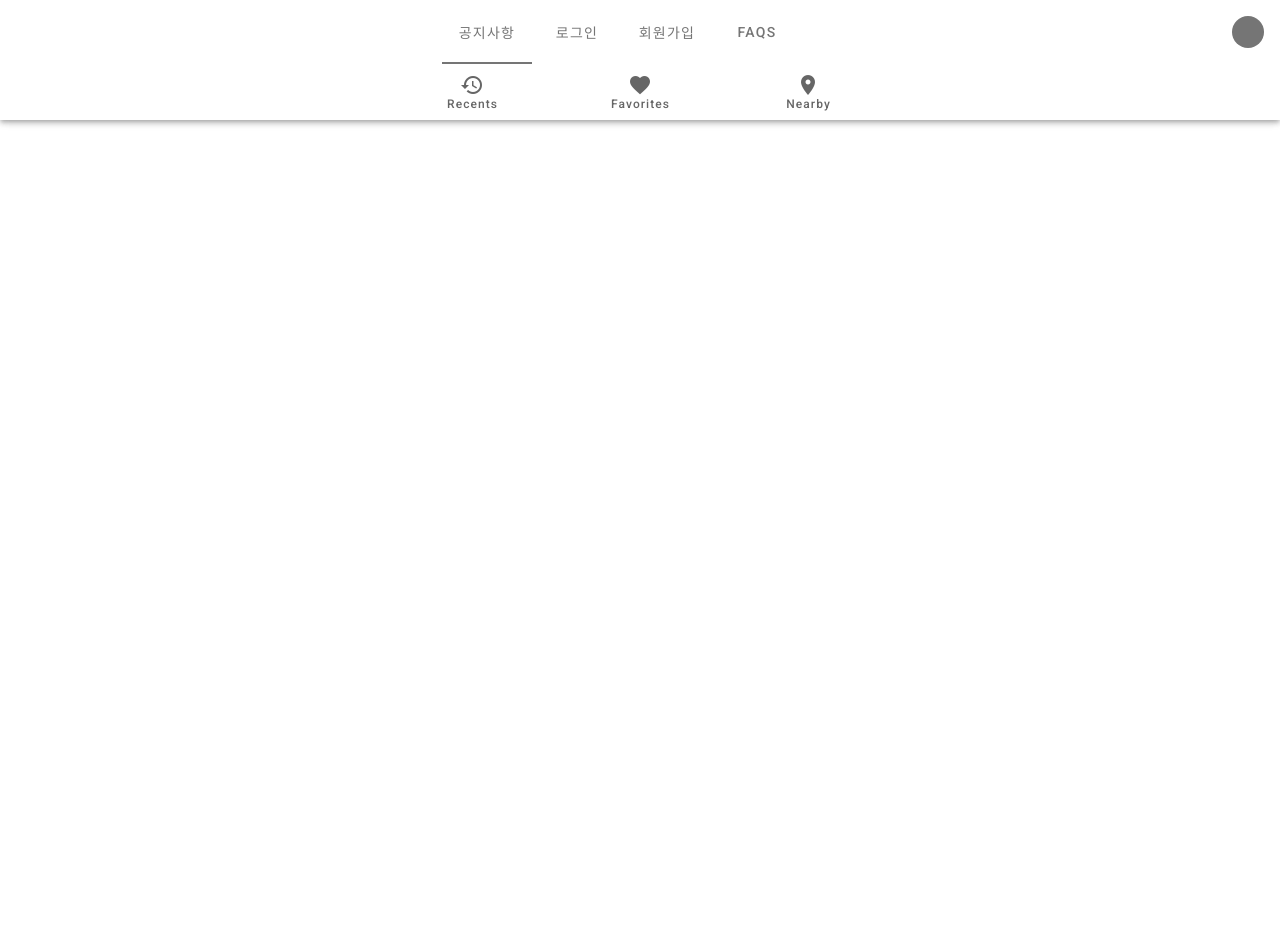
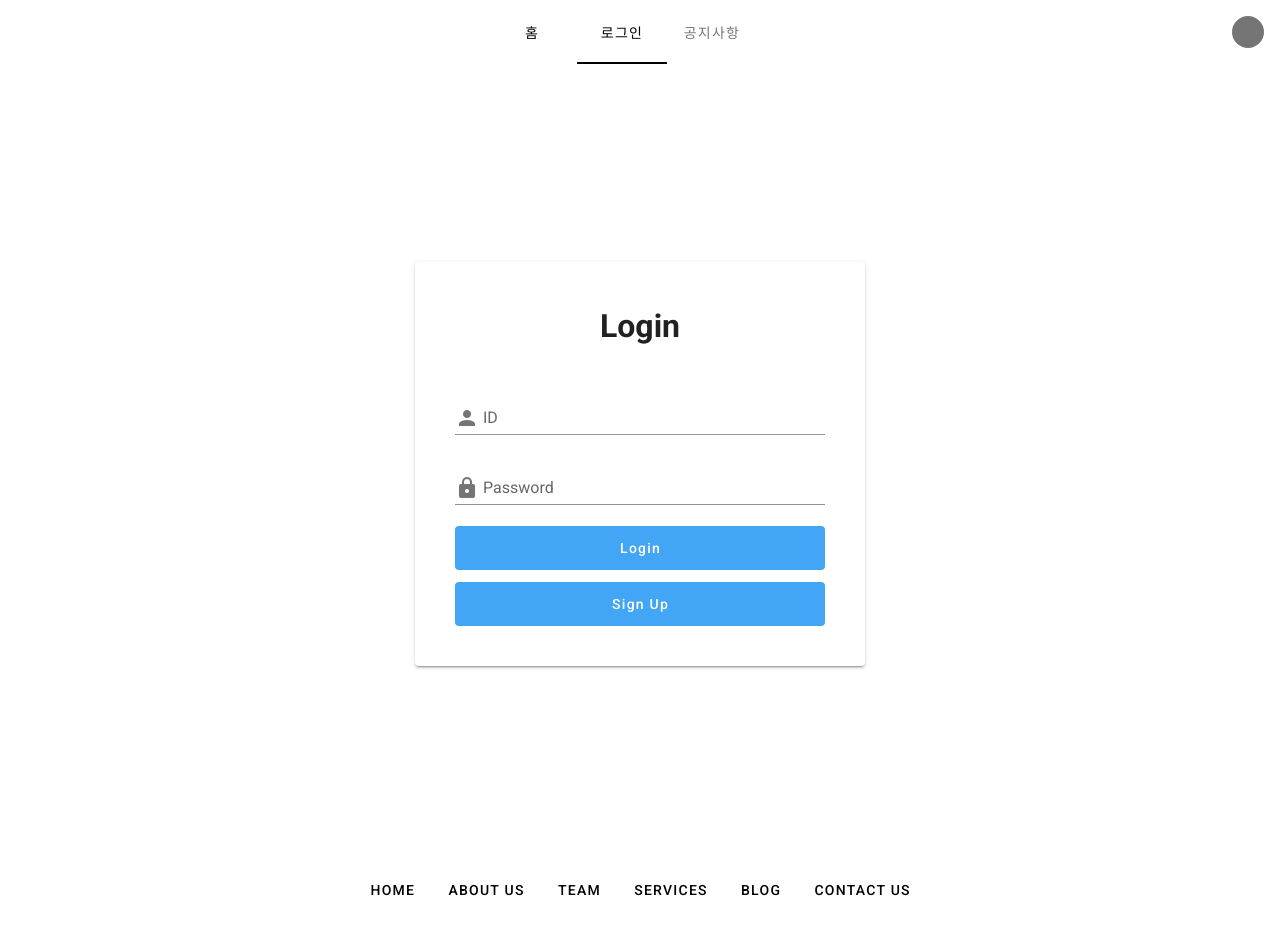
Before and after one commit to zzckckck3/ridingthewind, a Vue app in the folder frontend/: page /user/signin in a window 1280 px wide. Shown: the top 935 px of the page. Before the commit the page ends 800 px from the top, so only its background shows below. Built offline with nearby package versions, Linux system fonts and the light colour scheme.

Commit message:
set default vue

```diff
--- a/frontend/src/App.vue
+++ b/frontend/src/App.vue
@@ -11,8 +11,8 @@
 </template>
 
 <script>
-import NaviBar from "@/components/layout/HeaderNavi.vue";
-import FooterBar from "@/components/layout/FooterNavi.vue";
+import NaviBar from "@/components/layout/HeaderNaviBar.vue";
+import FooterBar from "@/components/layout/FooterNaviBar.vue";
 
 export default {
     name: "App",
--- a/frontend/src/components/HelloWorld.vue
+++ b/frontend/src/components/HelloWorld.vue
@@ -1,22 +1,22 @@
 <template>
-    <v-main class="grey lighten-3">
+    <v-main class="white lighten-3">
         <v-container>
             <v-row>
                 <!--Left Container-->
                 <v-col class="text-center" cols="12" sm="2">
-                    <v-sheet rounded="lg" min-height="268">
+                    <v-sheet class="grey lighten-2" rounded="lg" min-height="268">
                         Left Container
                     </v-sheet>
                 </v-col>
 
                 <!--Center Container-->
                 <v-col class="text-center" cols="12" sm="8">
-                    <v-sheet min-height="70vh" rounded="lg"> hello </v-sheet>
+                    <v-sheet class="grey lighten-2" min-height="70vh" rounded="lg"> hello </v-sheet>
                 </v-col>
 
                 <!--Right Container-->
                 <v-col class="text-center" cols="12" sm="2">
-                    <v-sheet rounded="lg" min-height="268">
+                    <v-sheet class="grey lighten-2" rounded="lg" min-height="268">
                         Right Container
                     </v-sheet>
                 </v-col>
--- /dev/null
+++ b/frontend/src/components/board/BoardNoticeList.vue
@@ -0,0 +1,18 @@
+<template>
+  <b-container class="bv-example-row mt-3">
+    <b-row>
+      <b-col>
+        <b-alert show><h3>글목록</h3></b-alert>
+      </b-col>
+    </b-row>
+    <b-row class="mb-1">
+      <b-col class="text-right">
+        <b-button>글쓰기</b-button>
+      </b-col>
+    </b-row>
+    <b-row>
+
+      <!-- <b-col v-else class="text-center">도서 목록이 없습니다.</b-col> -->
+    </b-row>
+  </b-container>
+</template>
--- a/frontend/src/components/layout/FooterNavi.vue
+++ /dev/null
@@ -1,31 +0,0 @@
-<template>
-    <v-bottom-navigation
-        :value="value"
-        color="primary"
-        grow
-    >
-    <v-btn>
-        <span>Recents</span>
-        <v-icon>mdi-history</v-icon>
-    </v-btn>
-
-    <v-btn>
-        <span>Favorites</span>
-        <v-icon>mdi-heart</v-icon>
-    </v-btn>
-
-    <v-btn>
-        <span>Nearby</span>
-        <v-icon>mdi-map-marker</v-icon>
-    </v-btn>
-
-    </v-bottom-navigation>
-</template>
-
-<script>
-export default {
-    data: () => ({
-        //links: ["공지사항", "로그인", "회원가입", "FAQS"],
-    }),
-};
-</script>
--- /dev/null
+++ b/frontend/src/components/layout/FooterNaviBar.vue
@@ -0,0 +1,43 @@
+<template>
+  <v-footer
+    color="white"
+    padless
+  >
+    <v-row
+      justify="center"
+      no-gutters
+    >
+      <v-btn
+        v-for="link in links"
+        :key="link"
+        color="black"
+        text
+        rounded
+        class="my-2"
+      >
+        {{ link }}
+      </v-btn>
+      <v-col
+        class="lighten-2 py-4 text-center black--text"
+        cols="12"
+      >
+        {{ new Date().getFullYear() }} — <strong>Riding the Wind</strong>
+      </v-col>
+    </v-row>
+  </v-footer>
+</template>
+
+<script>
+  export default {
+    data: () => ({
+      links: [
+        'Home',
+        'About Us',
+        'Team',
+        'Services',
+        'Blog',
+        'Contact Us',
+      ],
+    }),
+  }
+</script>
--- a/frontend/src/components/layout/HeaderNavi.vue
+++ /dev/null
@@ -1,30 +0,0 @@
-<template>
-    <v-app-bar app color="white" flat>
-        <v-avatar
-            :color="
-                $vuetify.breakpoint.smAndDown ? 'grey darken-1' : 'transparent'
-            "
-            size="32"
-        ></v-avatar>
-
-        <v-tabs centered class="ml-n9" color="grey darken-1">
-            <v-tab v-for="link in links" :key="link">
-                {{ link }}
-            </v-tab>
-        </v-tabs>
-
-        <v-avatar
-            class="hidden-sm-and-down"
-            color="grey darken-1 shrink"
-            size="32"
-        ></v-avatar>
-    </v-app-bar>
-</template>
-
-<script>
-export default {
-    data: () => ({
-        links: ["공지사항", "로그인", "회원가입", "FAQS"],
-    }),
-};
-</script>
--- /dev/null
+++ b/frontend/src/components/layout/HeaderNaviBar.vue
@@ -0,0 +1,36 @@
+<template>
+    <v-app-bar app color="white" flat>
+        <v-avatar
+            :color="
+                $vuetify.breakpoint.smAndDown ? 'black darken-1' : 'transparent'
+            "
+            size="32"
+        ></v-avatar>
+
+        <v-tabs centered class="ml-n9" color="black darken-1">
+            <v-tab :to="{ name: 'home' }">홈</v-tab>
+            <v-tab :to="{ name: 'signin' }">로그인</v-tab>
+            <v-tab :to="{ name: 'boardList' }">공지사항</v-tab>
+        </v-tabs>
+
+        <v-avatar
+            class="hidden-sm-and-down"
+            color="grey darken-1 shrink"
+            size="32"
+        ></v-avatar>
+    </v-app-bar>
+</template>
+
+<script>
+export default {
+    data: () => ({
+        links: ["공지사항", "로그인", "회원가입", "마이페이지", "로그아웃", "FAQS"],
+    }),
+};
+</script>
+
+<style>
+router-link {
+    text-decoration: none;
+}
+</style>
--- /dev/null
+++ b/frontend/src/components/user/MemberLogin.vue
@@ -0,0 +1,61 @@
+<template>
+  <v-app id="inspire">
+      <!-- Login Component -->
+    <v-container style="max-width: 450px" fill-height>
+      <v-layout align-center row wrap>
+        <v-flex xs12>
+          <v-card>
+            <div class="pa-10">
+              <h1 style="text-align: center" class="mb-10">Login</h1>
+              <form>
+                <v-text-field
+                  label="ID"
+                  prepend-inner-icon="mdi-account"
+                ></v-text-field>
+                <v-text-field
+                  prepend-inner-icon="mdi-lock"
+                  type="password"
+                  label="Password"
+                >
+                </v-text-field>
+                <v-btn
+                  type="submit"
+                  color="blue lighten-1 text-capitalize"
+                  depressed
+                  large
+                  block
+                  dark
+                  class="mb-3"
+                >
+                  Login
+                </v-btn>
+                <v-btn
+                  @click="addUserShow"
+                  color="blue lighten-1 text-capitalize"
+                  depressed
+                  large
+                  block
+                  dark
+                >
+                  Sign Up
+                </v-btn>
+              </form>
+            </div>
+          </v-card>
+        </v-flex>
+      </v-layout>
+    </v-container>
+  </v-app>
+</template>
+
+<script>
+export default {
+  data() {
+    return {
+    };
+  },
+  components: {},
+  computed: {},
+  methods: {},
+};
+</script>
--- a/frontend/src/router/index.js
+++ b/frontend/src/router/index.js
@@ -1,21 +1,47 @@
-import Vue from 'vue'
-import VueRouter from 'vue-router'
-import HomeView from '../views/HomeView.vue'
+import Vue from "vue";
+import VueRouter from "vue-router";
+import HomeView from "../views/HomeView.vue";
 
-Vue.use(VueRouter)
+Vue.use(VueRouter);
 
 const routes = [
   {
-    path: '/',
-    name: 'home',
-    component: HomeView
+    path: "/",
+    name: "home",
+    component: HomeView,
   },
-]
+  {
+    path: "/user",
+    name: "user",
+    component: () => import(/* webpackChunkName: "user" */ "@/views/MemberView.vue"),
+    children: [
+      {
+        path: "signin",
+        name: "signin",
+        component: () => import(/* webpackChunkName: "user" */ "@/components/user/MemberLogin.vue"),
+      },
+    ],
+  },
+  {
+    path: "/board",
+    name: "board",
+    component: () => import(/* webpackChunkName: "board" */ "@/views/BoardView.vue"),
+    redirect: "/board/list",
+    children: [
+      {
+        path: "list",
+        name: "boardList",
+        component: () =>
+          import(/* webpackChunkName: "board" */ "@/components/board/BoardNoticeList.vue"),
+      },
+    ],
+  },
+];
 
 const router = new VueRouter({
-  mode: 'history',
+  mode: "history",
   base: process.env.BASE_URL,
-  routes
-})
+  routes,
+});
 
-export default router
+export default router;
--- a/frontend/src/views/AboutView.vue
+++ /dev/null
@@ -1,5 +0,0 @@
-<template>
-    <div class="about">
-        <h1>This is an about page</h1>
-    </div>
-</template>
--- /dev/null
+++ b/frontend/src/views/BoardView.vue
@@ -0,0 +1,13 @@
+<template>
+  <v-container class="bv-example-row mt-3 text-center">
+    <h3 class="underline-hotpink">
+      <b-icon icon="journals"></b-icon> Board Service
+    </h3>
+    <router-view></router-view>
+  </v-container>
+</template>
+<script>
+export default {
+  name: "BoardView",
+};
+</script>
--- /dev/null
+++ b/frontend/src/views/MemberView.vue
@@ -0,0 +1,9 @@
+<template>
+    <router-view></router-view>
+</template>
+
+<script>
+export default {
+  name: "MemberView",
+};
+</script>
```
